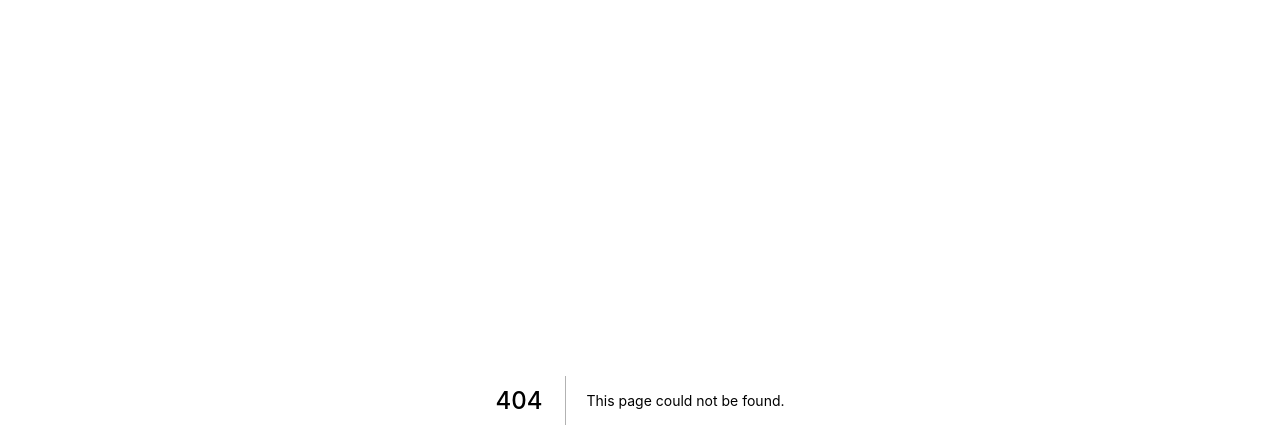
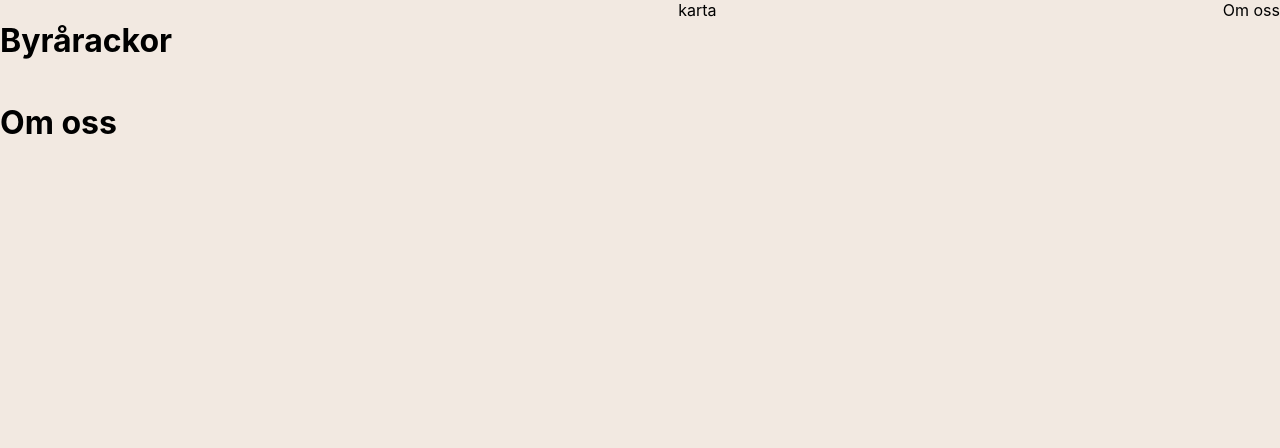
Before and after one commit to JonssonJohanna/bureau-racks, a Next.js app: page /about in a window 1280 px wide. Before the commit this address had no page. Shown: the top 448 px of the page. Built offline with nearby package versions, Linux system fonts and the light colour scheme.

Commit message:
Added about page and navbar

```diff
--- /dev/null
+++ b/components/Layout/Layout.js
@@ -0,0 +1,12 @@
+import Navbar from "../Navbar/Navbar";
+
+const Layout = ({ children }) => {
+  return (
+    <div>
+      <Navbar />
+      {children}
+    </div>
+  );
+};
+
+export default Layout;
--- a/components/MapContainer/styles.js
+++ b/components/MapContainer/styles.js
@@ -4,7 +4,6 @@
   height: 50%;
   width: 50%;
   display: flex;
-
   background-color: beige;
 `;
 
--- /dev/null
+++ b/components/Navbar/Navbar.js
@@ -0,0 +1,18 @@
+import Link from "next/link";
+import { NavbarWrapper } from "./styles";
+
+const Navbar = () => {
+  return (
+    <NavbarWrapper>
+      <h1>Byrårackor</h1>
+      <Link href="/">
+        <a>karta</a>
+      </Link>
+      <Link href="/about">
+        <a>Om oss</a>
+      </Link>
+    </NavbarWrapper>
+  );
+};
+
+export default Navbar;
--- /dev/null
+++ b/components/Navbar/styles.js
@@ -0,0 +1,7 @@
+import styled from "styled-components";
+
+export const NavbarWrapper = styled.div`
+  display: flex;
+  flex-direction: row;
+  justify-content: space-between;
+`;
--- a/pages/_app.js
+++ b/pages/_app.js
@@ -1,7 +1,12 @@
 import "../styles/globals.css";
+import Layout from "../components/Layout/Layout";
 
 function MyApp({ Component, pageProps }) {
-  return <Component {...pageProps} />;
+  return (
+    <Layout>
+      <Component {...pageProps} />
+    </Layout>
+  );
 }
 
 export default MyApp;
--- /dev/null
+++ b/pages/about.js
@@ -0,0 +1,9 @@
+const About = () => {
+  return (
+    <div>
+      <h1>Om oss</h1>
+    </div>
+  );
+};
+
+export default About;
--- a/pages/index.js
+++ b/pages/index.js
@@ -1,6 +1,5 @@
 import Head from "next/head";
 import styles from "../styles/Home.module.css";
-import { GoogleMap, LoadScript, useJsApiLoader } from "@react-google-maps/api";
 import MapContainer from "../components/MapContainer/MapContainer";
 
 export default function Home() {
@@ -10,7 +9,7 @@
         <title>Byrårackor</title>
         <link rel="icon" href="/favicon.ico" />
       </Head>
-      <h1>Byrårackor</h1>
+      <h3>Hitta din nya hundvänliga arbetsplats</h3>
       <MapContainer />
     </div>
   );
```
Also changed, not shown: components/Footer/Footer.js (+3 -4 lines).
